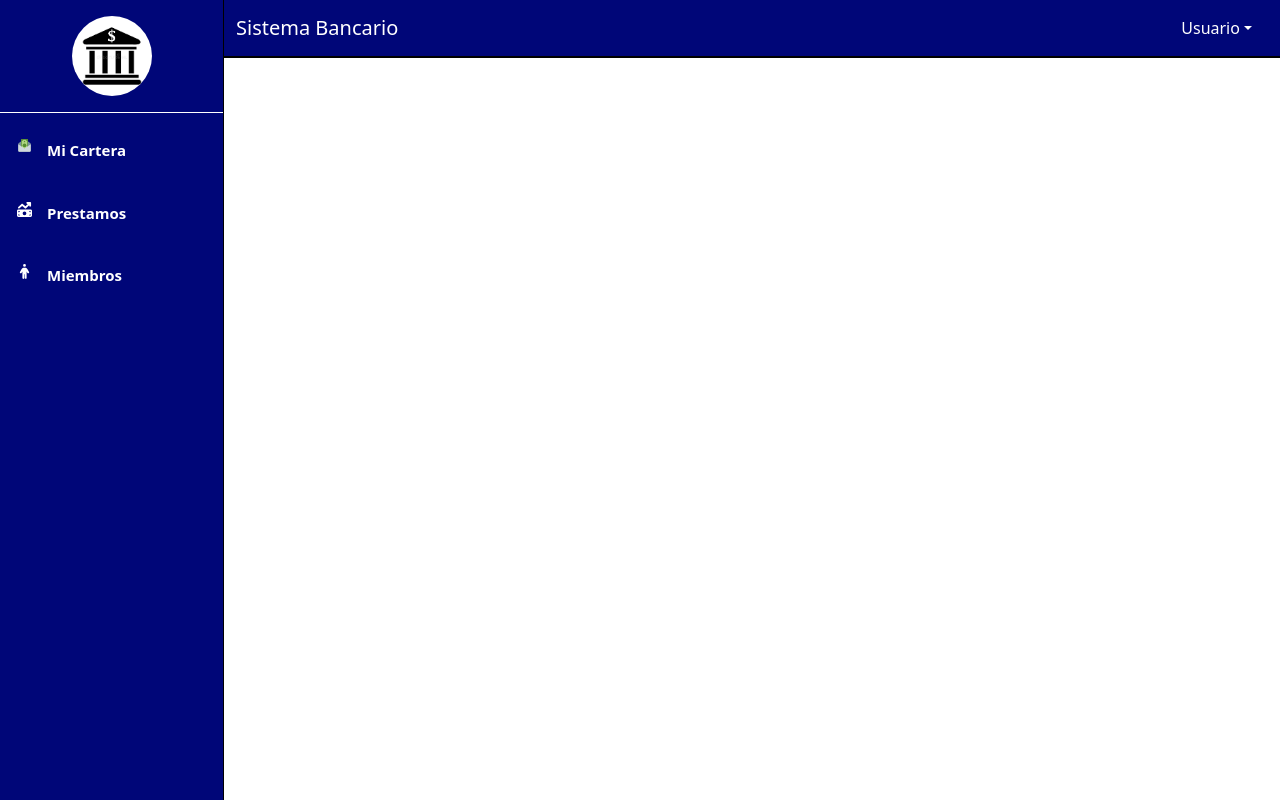
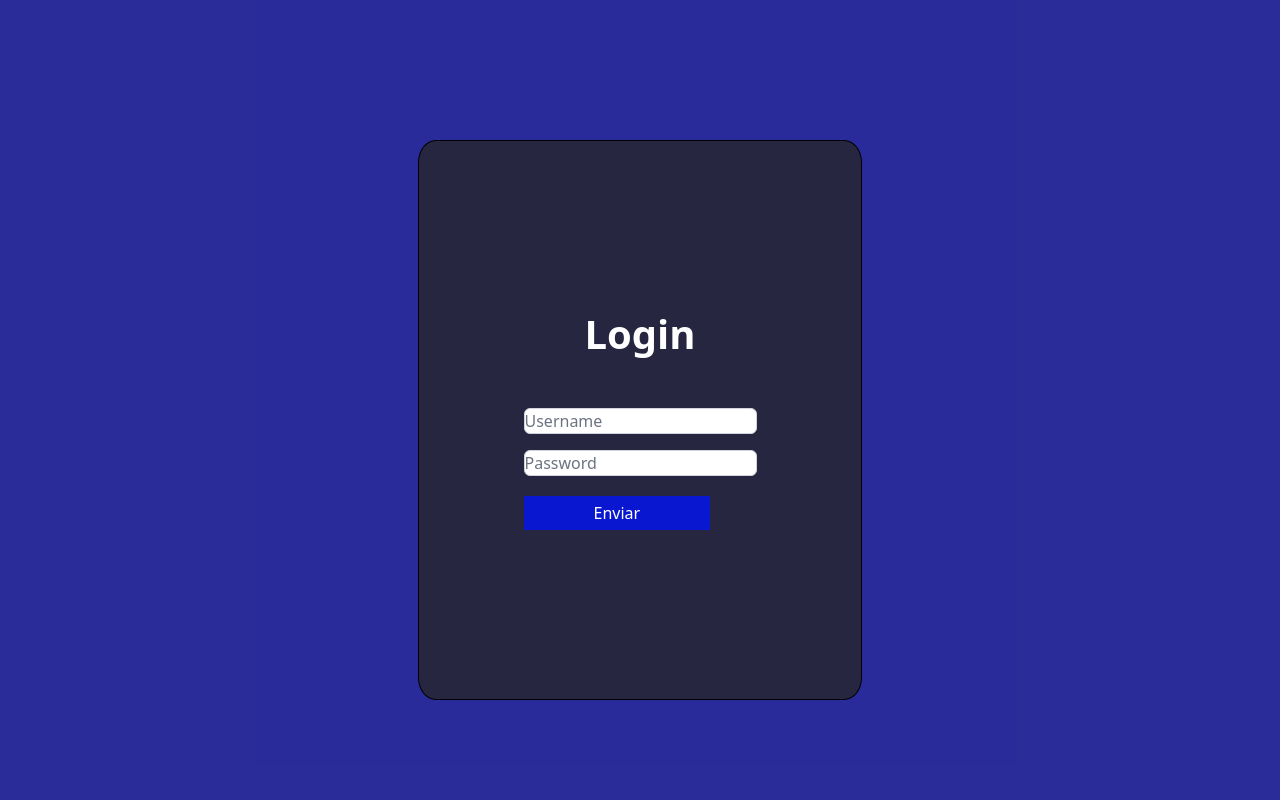
Before and after one commit to allanDev9/sistema-prestamos, a React (Create React App) app: page /login in a window 1280 px wide. Built offline with nearby package versions, Linux system fonts and the light colour scheme.

Commit message:
create login

```diff
--- a/public/index.html
+++ b/public/index.html
@@ -1,5 +1,5 @@
 <!DOCTYPE html>
-<html lang="en">
+<html lang="es">
   <head>
     <meta charset="utf-8" />
     <link rel="icon" href="%PUBLIC_URL%/favicon.ico" />
--- a/src/App.jsx
+++ b/src/App.jsx
@@ -1,8 +1,9 @@
 import "./App.css";
 import "primereact/resources/themes/lara-light-cyan/theme.css";
-import { BrowserRouter as Router, Routes, Route } from "react-router-dom";
+import { BrowserRouter as Router, Routes, Route, Navigate } from "react-router-dom";
 import Navbar from "./components/Navbar.jsx";
 import Sidebar from "./components/Sidebar.jsx";
+import Login from "./components/Login";
 import Cartera from "./pages/Cartera.jsx";
 import Prestamos from "./pages/Prestamos.jsx";
 import Miembros from "./pages/Miembros.jsx";
@@ -10,18 +11,28 @@ import Miembros from "./pages/Miembros.jsx";
 export default function App() {
   return (
     <Router>
+      <Routes>
+        <Route path="/login" element={<Login />} />
+        <Route
+          path="*"
+          element={
+            <>
+              <Navbar />
               <div className="flex">
                 <Sidebar />
                 <div className="content">
-          <Navbar />
                   <Routes>
-            {/* <Route path="/" element={<Cartera/>} /> */}
+                    <Route path="/" element={<Navigate to="/login" />} />
                     <Route path="/cartera" element={<Cartera />} />
                     <Route path="/prestamos" element={<Prestamos />} />
                     <Route path="/miembros" element={<Miembros />} />
                   </Routes>
                 </div>
               </div>
+            </>
+          }
+        />
+      </Routes>
     </Router>
   );
 }
--- /dev/null
+++ b/src/components/Login.css
@@ -0,0 +1,40 @@
+.body{
+    background-color: rgba(0, 2, 134, 0.835);
+    margin: -100px;
+    height: 300vh;
+}
+.container-form {
+  display: flex;
+  justify-content: center;
+  margin: 0 auto;
+  height: 100vh;
+  position: relative;
+  top: 10%;
+  align-items: center;
+  border: 1px solid black;
+  border-radius: 4%;
+  width: 30%;
+  height: 70vh;
+}
+.container-form h1{
+    text-align: center;
+    margin-bottom: 50px;
+    font-weight: bold;
+    color: white;
+}
+.form{
+    padding: 70%;
+}
+.container-btn{
+    margin-top: 20px;
+}
+.btn-login{
+    background-color: #0a17d1;
+    color: white;
+    border: none;
+    padding: 5px 70px;
+    text-align: center;
+    text-decoration: none;
+    display: inline-block;
+    font-size: 16px;
+}
--- /dev/null
+++ b/src/components/Login.jsx
@@ -0,0 +1,81 @@
+import { useState } from "react";
+import { Message } from "primereact/message";
+import { InputText } from "primereact/inputtext";
+import "./Login.css";
+import { useNavigate } from "react-router-dom";
+
+export function Form() {
+  const [isUsername, setUsername] = useState("");
+  const [isPassword, setPassword] = useState("");
+  const [isUsernameError, setUsernameError] = useState("");
+  const [isPasswordError, setPasswordError] = useState("");
+  const navigate = useNavigate();
+
+  const handleValidation = (e) => {
+    e.preventDefault();
+    let isValid = true;
+
+    if (isUsername.trim() === "") {
+      setUsernameError("Username is required");
+      isValid = false;
+    } else {
+      setUsernameError("");
+    }
+
+    if (isPassword.trim() === "") {
+      setPasswordError("Password is required");
+      isValid = false;
+    } else {
+      setPasswordError("");
+    }
+
+    if (isValid) {
+      navigate("/cartera");
+    }
+  };
+  return (
+    <main className="body">
+      <div
+        style={{ background: "rgba(37, 37, 37, 0.765)" }}
+        className="container-form"
+      >
+        <form action="" method="POST" className="form">
+          <h1>Login</h1>
+          <div className="flex flex-wrap align-items-center mb-3 gap-2">
+            <label htmlFor="username" className="p-sr-only">
+              Username
+            </label>
+            <InputText
+              id="username"
+              placeholder="Username"
+              type="username"
+              value={isUsername}
+              onChange={(e) => setUsername(e.target.value)}
+              className={isUsername ? 'p-invalid mr-2' : 'mr-2'}
+            />
+            {isUsernameError && <Message severity="error" text={isUsernameError} />}
+          </div>
+          <div className="flex flex-wrap align-items-center gap-2">
+            <label htmlFor="password" className="p-sr-only">
+              Password
+            </label>
+            <InputText
+              id="password"
+              placeholder="Password"
+              type="password"
+              value={isPassword}
+              onChange={(e) => setPassword(e.target.value)}
+              className={isPassword ? 'p-invalid mr-2' : 'mr-2'}
+            />
+            {isPasswordError && <Message severity="error" text={isPasswordError} />}
+          </div>
+          <div className="container-btn">
+            <button className="btn-login" onClick={handleValidation}>Enviar</button>
+          </div>
+        </form>
+      </div>
+    </main>
+  );
+}
+
+export default Form;
--- a/src/components/Navbar.jsx
+++ b/src/components/Navbar.jsx
@@ -14,11 +14,11 @@ import {
 export default function NavbarNav(args) {
   return (
     <div>
-      <Navbar {...args}>
-        <NavbarBrand className='text-white' href="/">Sistema Bancario</NavbarBrand>
+      <Navbar style={{ height: '80px'}} {...args}>
+        <NavbarBrand style={{ marginLeft: '5%'}} className='fw-bold text-white fs-2' href="/">Sistema Bancario</NavbarBrand>
         <Nav>
           <UncontrolledDropdown nav inNavbar>
-            <DropdownToggle nav caret className='text-white'>
+            <DropdownToggle nav caret className='text-white fw-bold'>
               Usuario
             </DropdownToggle>
             <DropdownMenu right>
--- a/src/components/Sidebar.jsx
+++ b/src/components/Sidebar.jsx
@@ -7,7 +7,7 @@ import { FaPerson } from "react-icons/fa6";
 import LogoSistema from './img/logo-sistema.png';
 
 export default function Sidebar() {
-  const [activeLink, setActiveLink] = useState("");
+  const [activeLink, setActiveLink] = useState("/cartera");
 
   const handleActiveLink = (link) => {
     setActiveLink(link);
@@ -22,7 +22,7 @@ export default function Sidebar() {
       <ul>
         <li>
           <NavLink
-            className={activeLink === "/home" ? "active" : ""}
+            className={activeLink === "/cartera" ? "active" : ""}
             style={{ fontWeight: "bold" }}
             to="/cartera"
             onClick={() => handleActiveLink("/cartera")}
@@ -33,7 +33,7 @@ export default function Sidebar() {
         </li>
         <li>
           <NavLink
-            className={activeLink === "/home" ? "active" : ""}
+            className={activeLink === "/prestamos" ? "active" : ""}
             style={{ fontWeight: "bold" }}
             to="/prestamos"
             onClick={() => handleActiveLink("/prestamos")}
@@ -44,7 +44,7 @@ export default function Sidebar() {
         </li>
         <li>
           <NavLink
-            className={activeLink === "/home" ? "active" : ""}
+            className={activeLink === "/miembros" ? "active" : ""}
             style={{ fontWeight: "bold" }}
             to="/miembros"
             onClick={() => handleActiveLink("/miembros")}
--- a/src/pages/Person.jsx
+++ b/src/pages/Person.jsx
@@ -38,7 +38,7 @@ function Person({ data }) {
       className="card"
       style={{ marginTop: "70px", padding: "30px", border: "1px solid black" }}
     >
-      <div className="container-search">
+      <div className="container-search d-flex justify-content-start mb-3">
         <div className="search-input flex justify-content-center">
           <AutoComplete
             field="name"
```
Lines whose indentation alone changed are shown as unchanged.
